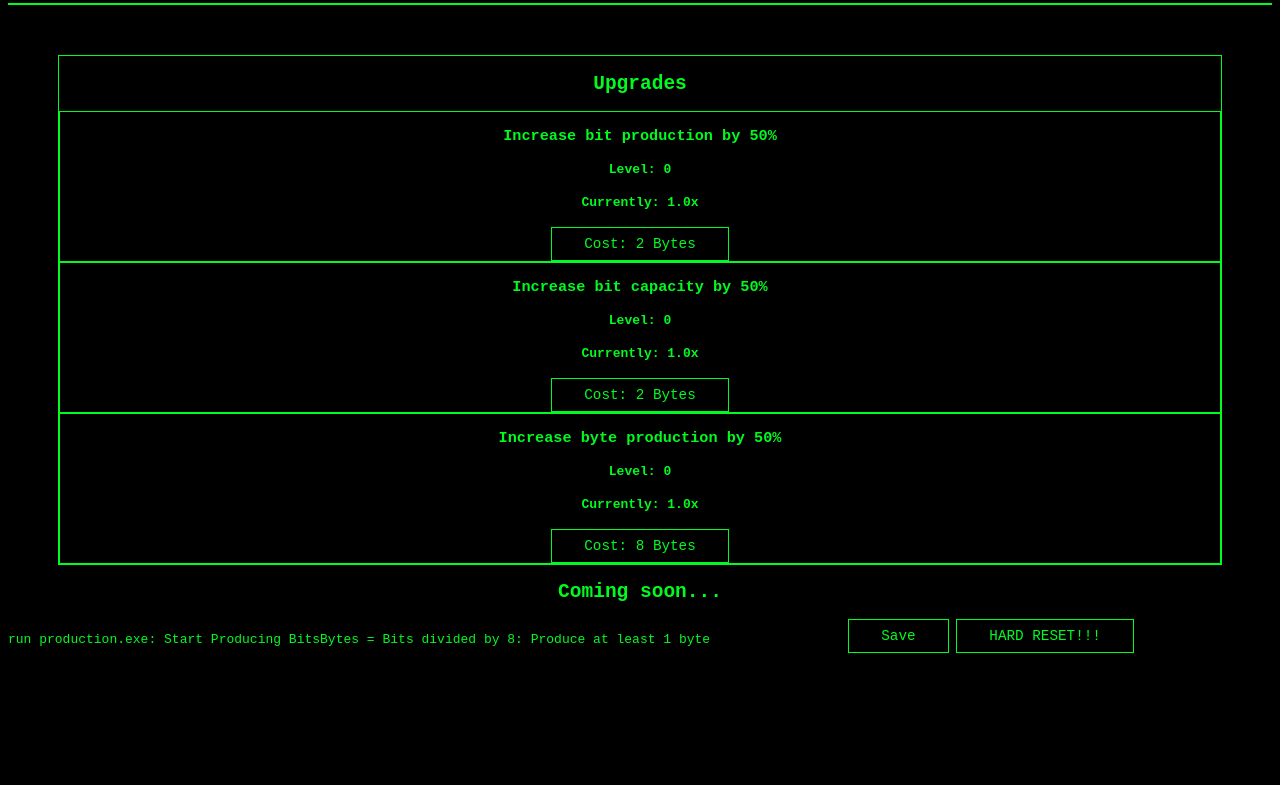
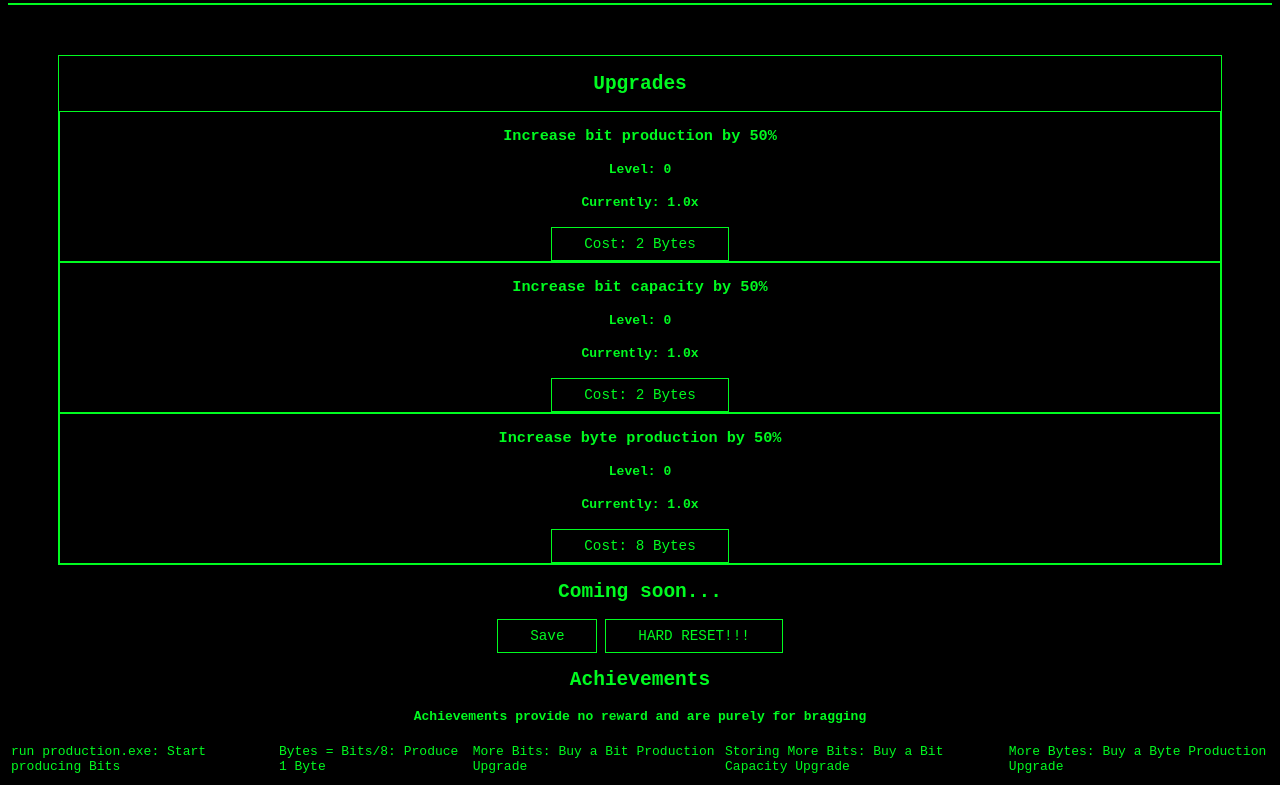
Before and after one commit to GithubCoder2021/Productive-Data-Recomputed, a plain HTML site: page index.html in a window 1280 px wide. Shown: the part 345-1130 px from the top of the page. Before the commit the page ends 1006 px from the top, so only its background shows below. Drawn offline with Linux system fonts and the light colour scheme.

Commit message:
Update index.html

```diff
--- a/index.html
+++ b/index.html
@@ -55,21 +55,26 @@
   <h2>Coming soon...</h2>
   </div>
 </div>
-<div id="achievements">
-          <ol id="achs">
-            <li>
-              <p><span id="ach1">run production.exe: Start Producing Bits</span></p>
-            </li>
-            <li>
-              <p><span id="ach2">Bytes =  Bits divided by 8: Produce at least 1 byte</span></p>
-            </li>
-          </ol>
-        </div>
 <div id="options">
 <button onclick="save()">Save</button>
 <button onclick="resetGame()">HARD RESET!!!</button>
 </div>
+
+<div id="achievements">
+	<h2>Achievements</h2>
+	<h4>Achievements provide no reward and are purely for bragging</h4>
+	<table id="achs">
+		<tr>
+			<td id="ach1">run production.exe:  Start producing Bits</td>
+			<td id="ach2">Bytes = Bits/8:  Produce 1 Byte</td>
+			<td id="ach3">More Bits:  Buy a Bit Production Upgrade</td>
+			<td id="ach4">Storing More Bits:  Buy a Bit Capacity Upgrade</td>
+			<td id="ach5">More Bytes:  Buy a Byte Production Upgrade</td>
+		</tr>
+	</table>
+</div>
 </center>
+
 <script src="game.js"></script>
 <script src="ach.js"></script>
 </body>
```
